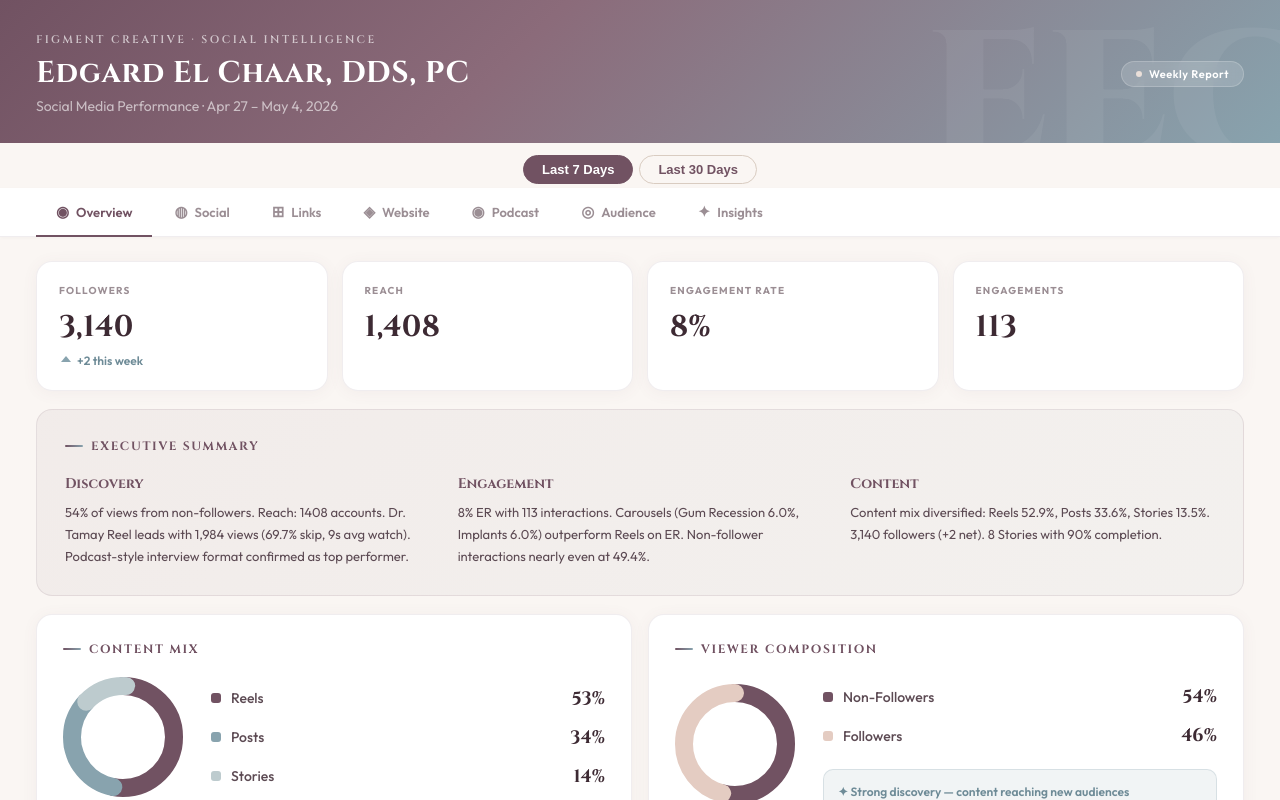
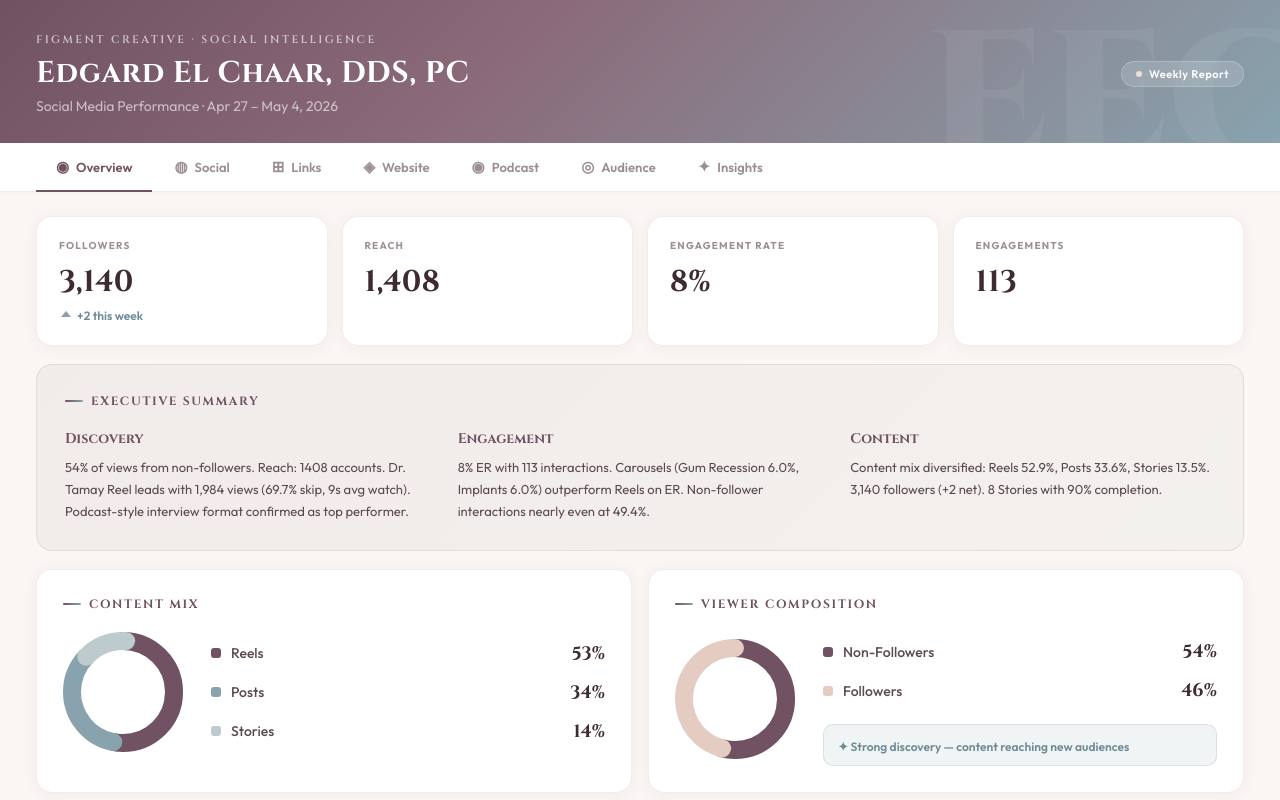
Before and after one commit to figmentcreativedigital-commits/figment-social-intelligence, a Next.js app: page / in a window 1280 px wide. Shown: the top 800 px of the page. Built offline with nearby package versions, Linux system fonts and the light colour scheme.

Commit message:
toggle only on Links + Social tabs

```diff
--- a/src/app/page.tsx
+++ b/src/app/page.tsx
@@ -341,11 +341,11 @@ export default function Dashboard() {
       </div>
 
       {/* TABS */}
-      <div style={{ display: "flex", justifyContent: "center", gap: 6, margin: "12px 0 4px" }}>
+      {(tab === "links" || tab === "social") && <div style={{ display: "flex", justifyContent: "center", gap: 6, margin: "12px 0 4px" }}>
         {(["7d", "30d"] as const).map((r) => (
           <button key={r} onClick={() => setTimeRange(r)} style={{ padding: "6px 18px", borderRadius: 99, border: `1.5px solid ${timeRange === r ? "#715262" : "#D9CCC1"}`, background: timeRange === r ? "#715262" : "transparent", color: timeRange === r ? "#fff" : "#715262", fontWeight: 700, fontSize: 13, cursor: "pointer", transition: "all 0.2s" }}>{r === "7d" ? "Last 7 Days" : "Last 30 Days"}</button>
         ))}
-      </div>
+      </div>}
       <div className="tabs">
         {tabs.map((t) => (
           <button key={t.id} className={`tab ${tab === t.id ? "on" : ""}`} onClick={() => setTab(t.id)}>
```
